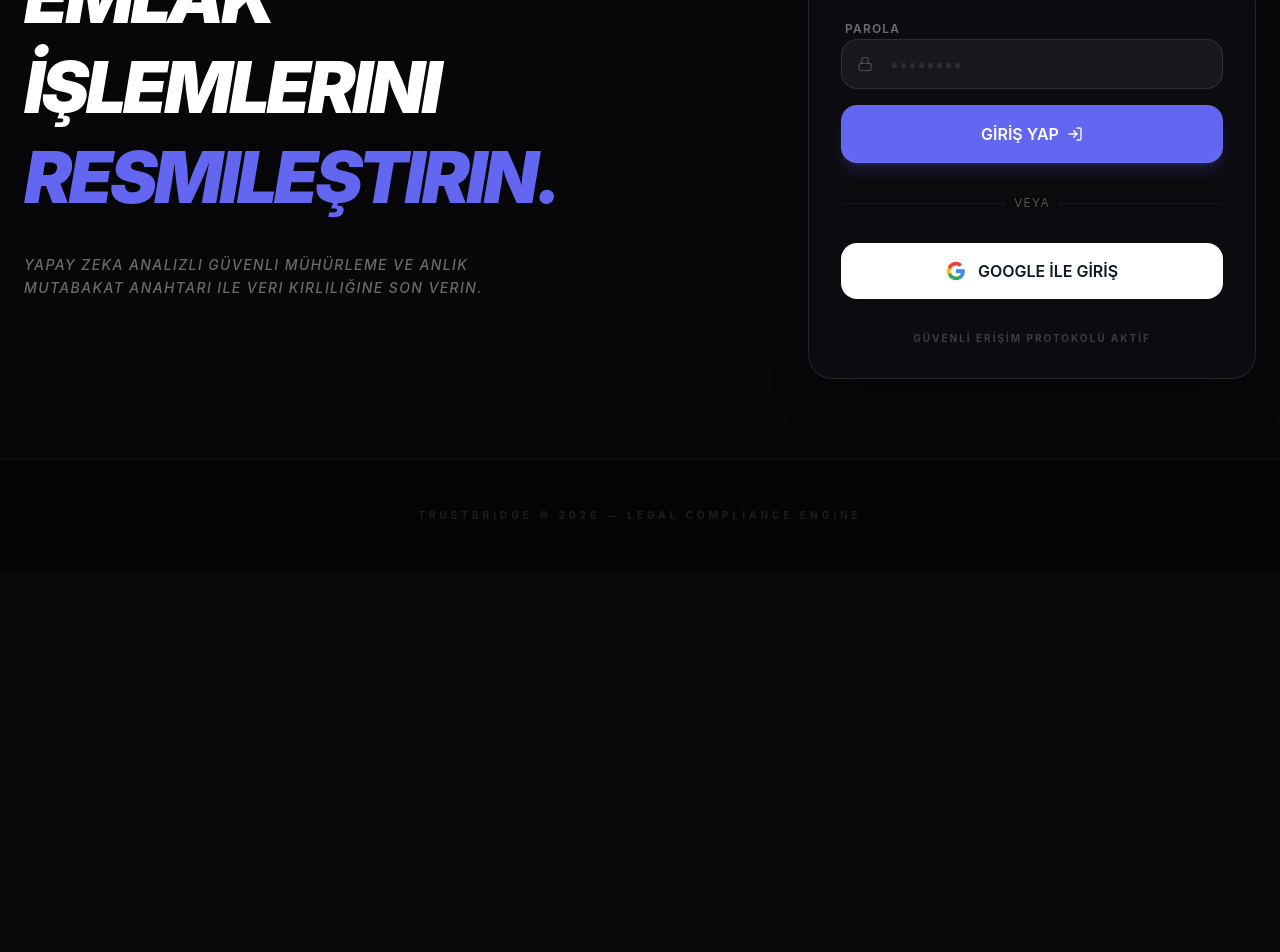
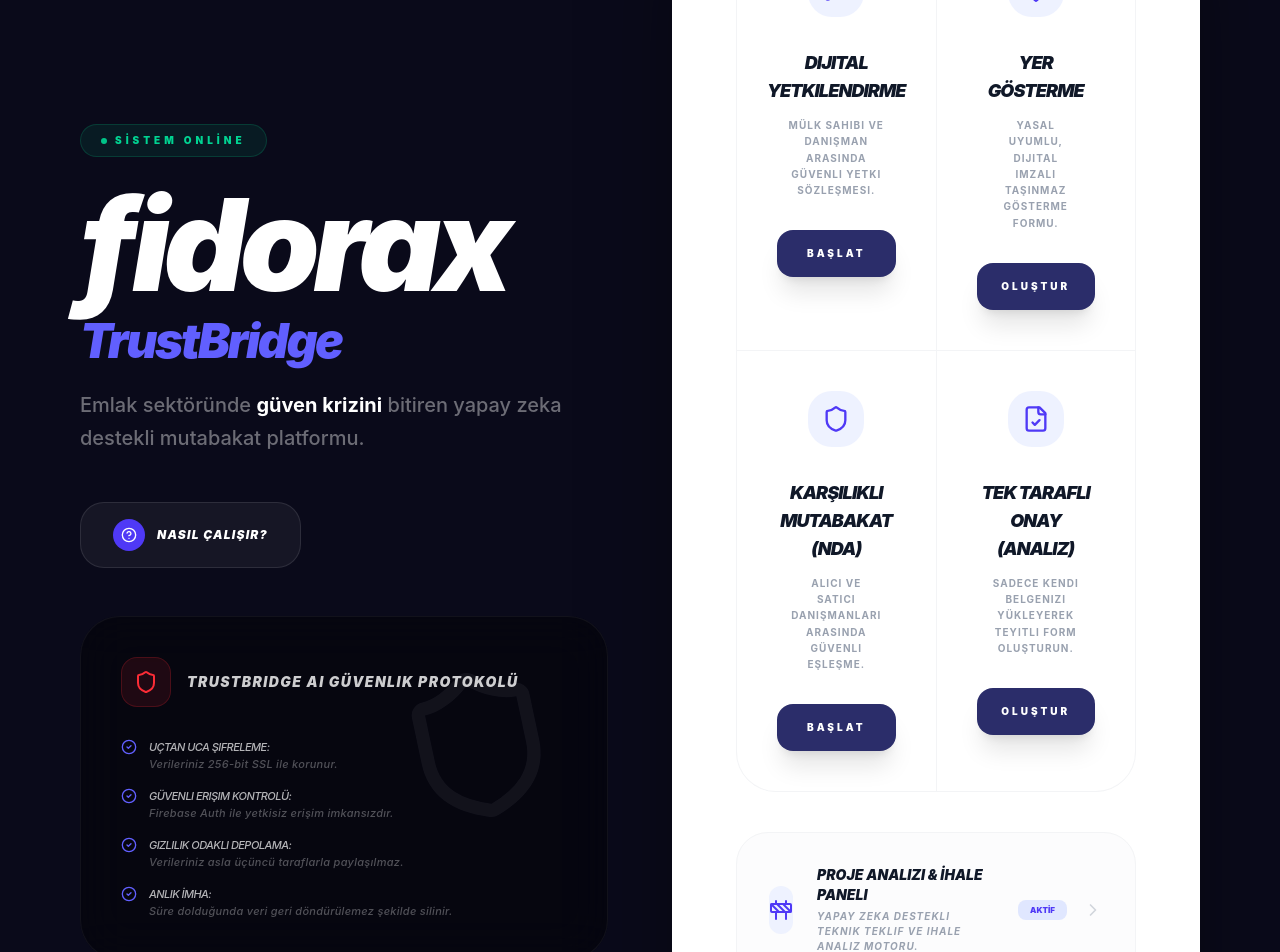
Before and after one commit to salihbuluttt-tech/yenii, a Next.js app: page / in a window 1280 px wide. Shown: the part 320-1272 px from the top of the page. Before the commit the page ends 891 px from the top, so only its background shows below. Built offline with nearby package versions, Linux system fonts and the light colour scheme; no server answers.

Commit message:
TrustBridge: Görsel Tasarım Güncellemesi v3.0

```diff
--- a/src/app/page.tsx
+++ b/src/app/page.tsx
@@ -1,77 +1,196 @@
 "use client";
 
-import React from "react";
-import { Navbar } from "@/components/layout/Navbar";
-import { LoginForm } from "@/components/ui/LoginForm";
-import { ServicesSection } from "@/components/layout/ServicesSection";
-import { Shield, Loader2 } from "lucide-react";
-import { useAuth } from "@/context/AuthContext";
-import { useRouter } from "next/navigation";
+import React from 'react';
+import { Navbar } from '@/components/layout/Navbar';
+import {
+  Shield,
+  Lock,
+  FileCheck,
+  MapPin,
+  Gavel,
+  TrendingUp,
+  HelpCircle,
+  CheckCircle2,
+  ArrowRight,
+  Database,
+  EyeOff,
+  Clock,
+  ChevronRight,
+  Construction
+} from 'lucide-react';
+import { useRouter } from 'next/navigation';
 
 export default function Home() {
-  const { user, loading } = useAuth();
-  const [mounted, setMounted] = React.useState(false);
   const router = useRouter();
 
-  React.useEffect(() => {
-    setMounted(true);
-  }, []);
-
-  if (!mounted || loading) {
-    return (
-      <div className="min-h-screen bg-[#070709] flex items-center justify-center">
-        <Loader2 className="w-8 h-8 text-primary animate-spin" />
-      </div>
-    );
-  }
+  const mainServices = [
+    {
+      id: 'yetki',
+      title: 'Dijital Yetkilendirme',
+      desc: 'Mülk sahibi ve danışman arasında güvenli yetki sözleşmesi.',
+      icon: Gavel,
+      btn: 'BAŞLAT',
+      href: '/services/yetki'
+    },
+    {
+      id: 'yer-gosterme',
+      title: 'Yer Gösterme',
+      desc: 'Yasal uyumlu, dijital imzalı taşınmaz gösterme formu.',
+      icon: MapPin,
+      btn: 'OLUŞTUR',
+      href: '/services/yer-gosterme'
+    },
+    {
+      id: 'nda',
+      title: 'Karşılıklı Mutabakat (NDA)',
+      desc: 'Alıcı ve Satıcı danışmanları arasında güvenli eşleşme.',
+      icon: Shield,
+      btn: 'BAŞLAT',
+      href: '/services/nda'
+    },
+    {
+      id: 'dogrulama',
+      title: 'Tek Taraflı Onay (Analiz)',
+      desc: 'Sadece kendi belgenizi yükleyerek teyitli form oluşturun.',
+      icon: FileCheck,
+      btn: 'OLUŞTUR',
+      href: '/services/dogrulama'
+    }
+  ];
 
   return (
-    <main className="min-h-screen bg-[#070709] selection:bg-primary/30 text-white overflow-hidden">
+    <main className="min-h-screen bg-[#0a0a1a] selection:bg-indigo-500/30 text-white font-sans overflow-x-hidden">
       <Navbar />
 
-      {/* Üst Bölüm: Hero & Giriş */}
-      <section className="container mx-auto px-6 pt-32 pb-20">
-        <div className="flex flex-col lg:flex-row items-center justify-between gap-16">
+      <div className="container mx-auto px-6 lg:px-20 pt-44 pb-20">
+        <div className="grid grid-cols-1 lg:grid-cols-2 gap-16 items-center">
 
-          {/* Sol: Slogan ve Vizyon */}
-          <div className="flex-1 space-y-8 text-center lg:text-left">
-            <div className="inline-flex items-center gap-2 px-4 py-2 rounded-full bg-primary/10 border border-primary/20 text-primary text-[10px] font-black uppercase tracking-[0.3em]">
-              <Shield className="w-3 h-3" /> TRUSTBRIDGE SECURITY PROTOCOL
+          {/* LEFT COLUMN: BRAND & SECURITY */}
+          <div className="space-y-12 animate-in fade-in slide-in-from-left-8 duration-1000">
+            <div className="space-y-6">
+              <span className="px-5 py-2 bg-emerald-500/10 border border-emerald-500/20 text-emerald-400 text-[10px] font-black uppercase tracking-[0.4em] rounded-full inline-flex items-center gap-2">
+                <div className="w-1.5 h-1.5 bg-emerald-400 rounded-full animate-pulse"></div>
+                SİSTEM ONLİNE
+              </span>
+              <div className="space-y-2">
+                <h1 className="text-7xl lg:text-9xl font-black tracking-tighter italic">fidorax</h1>
+                <h2 className="text-4xl lg:text-5xl font-black text-indigo-500 tracking-tighter italic leading-none">TrustBridge</h2>
+              </div>
+              <p className="text-lg lg:text-xl text-white/40 font-medium max-w-lg leading-relaxed">
+                Emlak sektöründe <span className="text-white font-bold">güven krizini</span> bitiren yapay zeka destekli mutabakat platformu.
+              </p>
             </div>
-            <h1 className="text-5xl md:text-7xl font-black leading-tight tracking-tighter uppercase italic">
-              Emlak İşlemlerini <br />
-              <span className="text-primary italic">Resmileştirin.</span>
-            </h1>
-            <p className="text-white/40 max-w-lg text-sm font-medium leading-relaxed uppercase tracking-widest italic mx-auto lg:mx-0">
-              Yapay zeka analizli güvenli mühürleme ve anlık mutabakat anahtarı ile veri kirliliğine son verin.
-            </p>
+
+            <button className="px-8 py-4 bg-white/5 hover:bg-white/10 border border-white/10 rounded-2xl flex items-center gap-3 transition-all group">
+              <div className="w-8 h-8 rounded-xl bg-indigo-600 flex items-center justify-center">
+                <HelpCircle className="w-4 h-4 text-white" />
+              </div>
+              <span className="text-xs font-black uppercase tracking-widest italic group-hover:text-indigo-400 transition-all">Nasıl Çalışır?</span>
+            </button>
+
+            {/* SECURITY BOX */}
+            <div className="glass-card p-10 bg-black/40 border-white/5 rounded-[2.5rem] space-y-8 relative overflow-hidden group shadow-3xl">
+              <div className="absolute top-0 right-0 p-12 opacity-5 -rotate-12">
+                <Shield className="w-40 h-40" />
+              </div>
+              <div className="flex items-center gap-4 relative z-10">
+                <div className="p-3 bg-red-500/10 rounded-xl border border-red-500/20">
+                  <Shield className="w-6 h-6 text-red-500" />
+                </div>
+                <h3 className="text-sm font-black uppercase tracking-widest italic text-white/80">TrustBridge AI Güvenlik Protokolü</h3>
+              </div>
+              <ul className="space-y-4 text-[11px] font-medium text-white/30 tracking-wide relative z-10 font-black">
+                {[
+                  { label: "Uçtan Uca Şifreleme", desc: "Verileriniz 256-bit SSL ile korunur." },
+                  { label: "Güvenli Erişim Kontrolü", desc: "Firebase Auth ile yetkisiz erişim imkansızdır." },
+                  { label: "Gizlilik Odaklı Depolama", desc: "Verileriniz asla üçüncü taraflarla paylaşılmaz." },
+                  { label: "Anlık İmha", desc: "Süre dolduğunda veri geri döndürülemez şekilde silinir." }
+                ].map((item, idx) => (
+                  <li key={idx} className="flex items-start gap-3 group/item">
+                    <CheckCircle2 className="w-4 h-4 text-indigo-500 group-hover/item:scale-110 transition-transform" />
+                    <div>
+                      <span className="text-white/70 block uppercase tracking-tighter italic">{item.label}:</span>
+                      <span className="italic">{item.desc}</span>
+                    </div>
+                  </li>
+                ))}
+              </ul>
+            </div>
           </div>
 
-          {/* Sağ: Giriş veya Profil Kartı */}
-          <div className="flex-1 flex justify-center lg:justify-end">
-            {!user && (
-              <LoginForm />
-            )}
+          {/* RIGHT COLUMN: SERVICES CARD */}
+          <div className="animate-in fade-in slide-in-from-right-8 duration-1000">
+            <div className="bg-white rounded-[3.5rem] p-12 lg:p-16 shadow-[0_50px_100px_-20px_rgba(0,0,0,0.5)] flex flex-col gap-10">
+
+              {/* SERVICES GRID */}
+              <div className="grid grid-cols-1 md:grid-cols-2 gap-px bg-gray-100 border border-gray-100 rounded-[2.5rem] overflow-hidden">
+                {mainServices.map((service, idx) => (
+                  <div key={idx} className="bg-white p-10 space-y-8 hover:bg-gray-50/50 transition-all flex flex-col items-center text-center">
+                    <div className="w-14 h-14 rounded-2xl bg-indigo-50 flex items-center justify-center">
+                      <service.icon className="w-7 h-7 text-indigo-600" />
+                    </div>
+                    <div className="space-y-3">
+                      <h4 className="text-lg font-black text-gray-900 uppercase italic tracking-tighter">{service.title}</h4>
+                      <p className="text-[10px] text-gray-400 font-bold uppercase tracking-widest leading-relaxed px-4">{service.desc}</p>
+                    </div>
+                    <button
+                      onClick={() => router.push(service.href)}
+                      className="w-full py-4 bg-[#2b2d6a] text-white font-black text-[10px] uppercase tracking-[0.3em] rounded-xl hover:bg-indigo-600 transition-all shadow-xl active:scale-95"
+                    >
+                      {service.btn}
+                    </button>
+                  </div>
+                ))}
+              </div>
+
+              {/* WIDE BOTTOM SERVICE (Ihale) */}
+              <div
+                onClick={() => router.push('/services/ihale')}
+                className="p-8 bg-gray-50/50 border border-gray-100 rounded-[2rem] flex flex-col md:flex-row items-center justify-between gap-6 cursor-pointer group hover:border-indigo-200 transition-all"
+              >
+                <div className="flex items-center gap-6">
+                  <div className="w-12 h-12 rounded-xl bg-indigo-50 flex items-center justify-center">
+                    <Construction className="w-6 h-6 text-indigo-600 group-hover:rotate-12 transition-transform" />
+                  </div>
+                  <div className="space-y-1">
+                    <h4 className="text-sm font-black text-gray-900 uppercase italic">Proje Analizi & İhale Paneli</h4>
+                    <p className="text-[10px] text-gray-400 font-bold uppercase tracking-widest italic">Yapay zeka destekli teknik teklif ve ihale analiz motoru.</p>
+                  </div>
+                </div>
+                <div className="flex items-center gap-4">
+                   <span className="px-3 py-1 bg-indigo-100 text-indigo-600 text-[8px] font-black uppercase rounded-lg">AKTİF</span>
+                   <ChevronRight className="w-5 h-5 text-gray-300 group-hover:text-indigo-600 transition-all" />
+                </div>
+              </div>
+
+              {/* CODE ENTRY SECTION */}
+              <div className="pt-8 border-t border-gray-100 space-y-6">
+                 <div className="flex items-center justify-center gap-4">
+                    <div className="h-px flex-1 bg-gray-100"></div>
+                    <span className="text-[10px] font-black text-gray-300 uppercase tracking-[0.4em] italic">MEVCUT KOD İLE GİRİŞ</span>
+                    <div className="h-px flex-1 bg-gray-100"></div>
+                 </div>
+                 <div className="flex gap-4">
+                    <div className="flex-1 relative group">
+                       <span className="absolute left-6 top-1/2 -translate-y-1/2 text-gray-300 font-bold text-lg">#</span>
+                       <input type="text" placeholder="DAVET KODU VEYA ERİŞİM KODU" className="w-full bg-gray-50 border border-gray-100 rounded-2xl p-6 pl-12 text-[10px] font-black uppercase tracking-widest text-gray-900 outline-none focus:border-indigo-300 transition-all shadow-inner" />
+                    </div>
+                    <button className="px-10 bg-[#1e2330] text-white font-black text-[12px] uppercase tracking-[0.2em] rounded-2xl hover:bg-indigo-600 transition-all shadow-xl active:scale-95">GİRİŞ YAP</button>
+                 </div>
+              </div>
+
+            </div>
           </div>
+
         </div>
-      </section>
+      </div>
 
-      {/* Alt Bölüm: Hizmetler (Sadece Giriş Yapınca Görünür) */}
-      {user && (
-        <section className="container mx-auto px-6 pb-32 animate-in fade-in slide-in-from-bottom-12 duration-1000">
-           <div className="py-12 border-t border-white/5 mb-12">
-              <h2 className="text-center text-xs font-black uppercase tracking-[0.5em] text-white/20 italic">Aktif Hizmet Modülleri</h2>
-           </div>
-           <ServicesSection />
-        </section>
-      )}
+      {/* BACKGROUND EFFECTS */}
+      <div className="fixed inset-0 pointer-events-none overflow-hidden -z-10">
+         <div className="absolute top-[20%] -left-[10%] w-[40%] h-[40%] bg-indigo-600/10 blur-[150px] rounded-full"></div>
+         <div className="absolute bottom-[20%] -right-[10%] w-[30%] h-[30%] bg-indigo-900/10 blur-[100px] rounded-full"></div>
+      </div>
 
-      {/* Footer */}
-      <footer className="py-12 border-t border-white/5 bg-black/40 text-center">
-         <div className="text-[10px] text-white/10 font-bold uppercase tracking-[0.4em]">
-            TrustBridge © 2026 — Legal Compliance Engine
-         </div>
-      </footer>
     </main>
   );
 }
```
